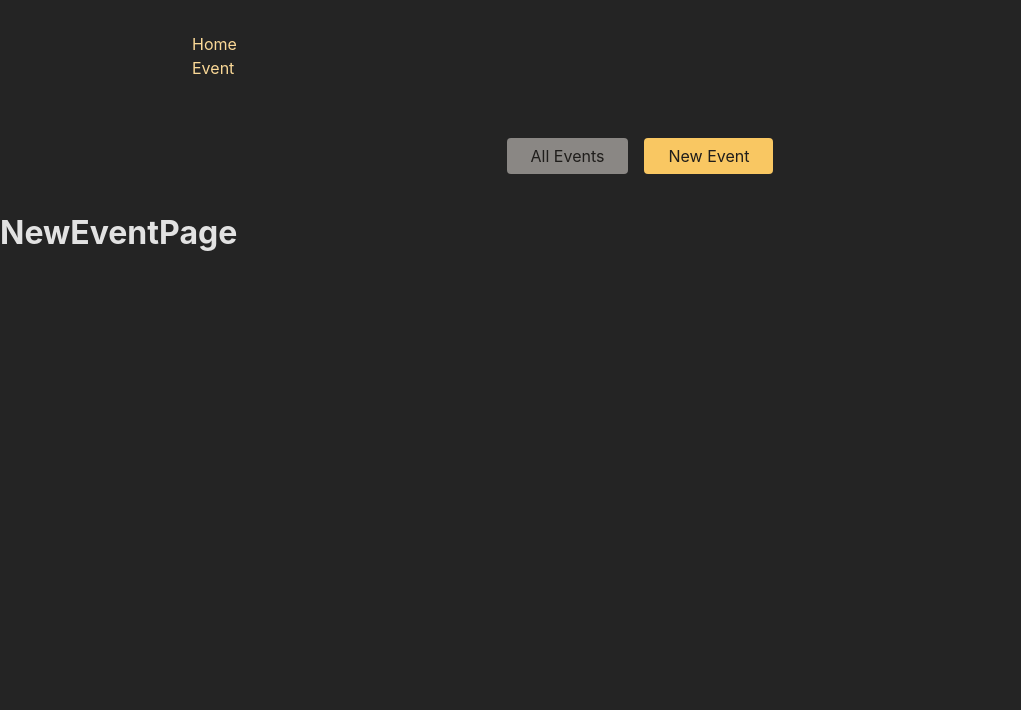
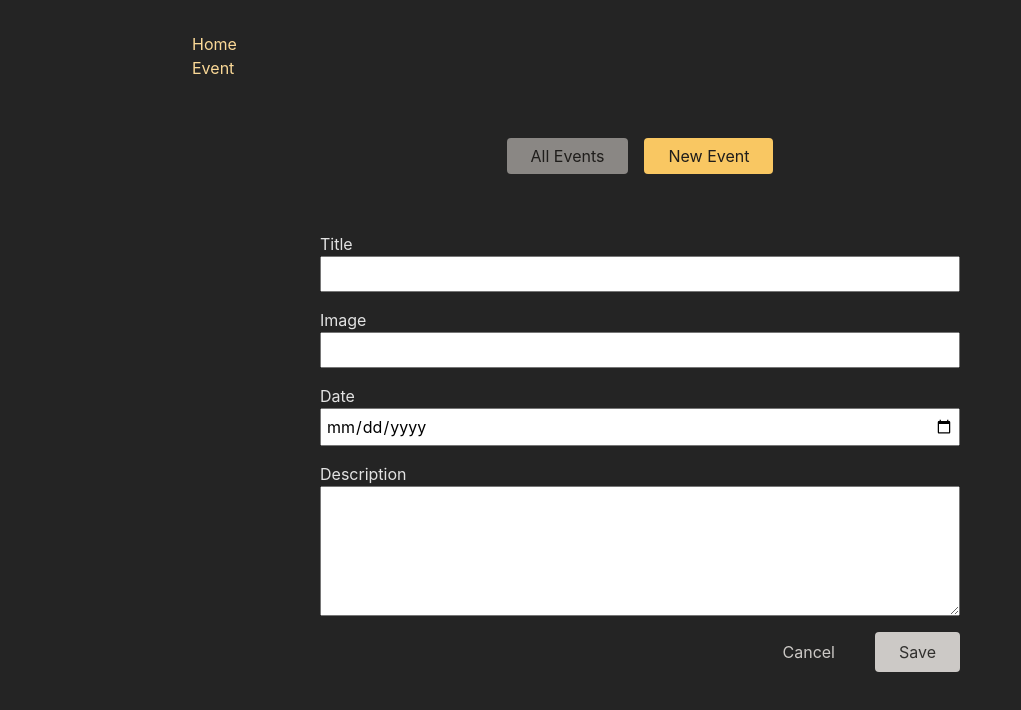
Before and after one commit to RishabhShah9771/EventWebApp, a React (Create React App) app in the folder frontend/: page /events/new in a window 1280 px wide. Shown: the top 710 px of the page, without its empty margins (0-1021 px from the left). Built offline with nearby package versions, Linux system fonts and the light colour scheme.

Commit message:
ActionHandlerUpdate

```diff
--- a/frontend/src/App.js
+++ b/frontend/src/App.js
@@ -7,7 +7,11 @@ import EventPage, { loaderHandler } from "./pages/EventPage";
 import EventDetail from "./pages/EventDetail";
 import EventsRoot from "./pages/EventsRoot";
 import ErrorPage from "./pages/Error";
-import { loaderHandler as loaderFromEventDetail } from "./pages/EventDetail";
+import {
+  loaderHandler as loaderFromEventDetail,
+  actionHandler as deleteEventActionHandler,
+} from "./pages/EventDetail";
+import { actionHandler as manipulateEventActionHandler } from "./components/EventForm";
 
 const router = createBrowserRouter([
   {
@@ -27,16 +31,26 @@ const router = createBrowserRouter([
           },
           {
             path: ":eventId",
+            id: "event-detail",
+            loader: loaderFromEventDetail,
             children: [
               {
-                path: ":eventId",
+                index: true,
                 element: <EventDetail />,
-                loader: loaderFromEventDetail,
+                action: deleteEventActionHandler,
               },
-              { path: ":eventId/edit", element: <EditEventPage /> },
+              {
+                path: "edit",
+                element: <EditEventPage />,
+                action: manipulateEventActionHandler,
+              },
             ],
           },
-          { path: "new", element: <NewEventPage /> },
+          {
+            path: "new",
+            element: <NewEventPage />,
+            action: manipulateEventActionHandler,
+          },
         ],
       },
     ],
--- a/frontend/src/components/EventForm.js
+++ b/frontend/src/components/EventForm.js
@@ -1,39 +1,125 @@
-import { useNavigate } from 'react-router-dom';
+import {
+  Form,
+  useActionData,
+  useNavigate,
+  useNavigation,
+  redirect,
+} from "react-router-dom";
 
-import classes from './EventForm.module.css';
+import classes from "./EventForm.module.css";
 
 function EventForm({ method, event }) {
   const navigate = useNavigate();
+  const navigation = useNavigation();
+  const actionData = useActionData();
+
+  const isSubmitting = navigation.state === "submitting";
   function cancelHandler() {
-    navigate('..');
+    navigate("..");
   }
 
   return (
-    <form className={classes.form}>
+    <Form method={method} className={classes.form}>
+      {actionData && actionData.errors && (
+        <ul>
+          {Object.values(actionData.errors).map((err) => (
+            <li key={err}>{err}</li>
+          ))}
+        </ul>
+      )}
       <p>
         <label htmlFor="title">Title</label>
-        <input id="title" type="text" name="title" required />
+        <input
+          id="title"
+          type="text"
+          name="title"
+          required
+          defaultValue={event ? event.title : ""}
+        />
       </p>
       <p>
         <label htmlFor="image">Image</label>
-        <input id="image" type="url" name="image" required />
+        <input
+          id="image"
+          type="url"
+          name="image"
+          required
+          defaultValue={event ? event.image : ""}
+        />
       </p>
       <p>
         <label htmlFor="date">Date</label>
-        <input id="date" type="date" name="date" required />
+        <input
+          id="date"
+          type="date"
+          name="date"
+          required
+          defaultValue={event ? event.date : ""}
+        />
       </p>
       <p>
         <label htmlFor="description">Description</label>
-        <textarea id="description" name="description" rows="5" required />
+        <textarea
+          id="description"
+          name="description"
+          rows="5"
+          required
+          defaultValue={event ? event.description : ""}
+        />
       </p>
       <div className={classes.actions}>
-        <button type="button" onClick={cancelHandler}>
+        <button type="button" onClick={cancelHandler} disabled={isSubmitting}>
           Cancel
         </button>
-        <button>Save</button>
+        <button disabled={isSubmitting}>
+          {isSubmitting ? "Submitting..." : "Save"}
+        </button>
       </div>
-    </form>
+    </Form>
   );
 }
 
 export default EventForm;
+
+export const actionHandler = async ({ request, params }) => {
+  const method = request.method;
+  const formData = await request.formData();
+  const eventData = {
+    title: formData.get("title"),
+    image: formData.get("image"),
+    date: formData.get("date"),
+    description: formData.get("description"),
+  };
+
+  let url = "http://localhost:8080/events";
+
+  if (method === "PATCH") {
+    const eventId = params.eventId;
+    url = "http://localhost:8080/events/" + eventId;
+  }
+
+  const response = await fetch(url, {
+    method: method,
+    headers: {
+      "Content-Type": "application/json",
+    },
+    body: JSON.stringify(eventData),
+  });
+
+  if (response.status === 422) {
+    return response;
+  }
+
+  if (!response.ok) {
+    throw new Response(
+      JSON.stringify({
+        message: "Could not fetch details for selected events",
+      }),
+      {
+        status: 500,
+        headers: { "Content-Type": "application/json" },
+      }
+    );
+  }
+  return redirect("/events");
+};
--- a/frontend/src/components/EventItem.js
+++ b/frontend/src/components/EventItem.js
@@ -1,9 +1,16 @@
-import { Link } from "react-router-dom";
+import { Link, useSubmit } from "react-router-dom";
 import classes from "./EventItem.module.css";
 
 function EventItem({ event }) {
+  const submit = useSubmit();
+
   function startDeleteHandler() {
-    // ...
+    const proceed = window.confirm(
+      " Are you sure you want to delete this event?"
+    );
+    if (proceed) {
+      submit(null, { method: "DELETE" });
+    }
   }
 
   return (
--- a/frontend/src/pages/EditEventPage.js
+++ b/frontend/src/pages/EditEventPage.js
@@ -1,9 +1,12 @@
+import { useRouteLoaderData } from "react-router-dom";
 import EventForm from "../components/EventForm";
 
 const EditEventPage = () => {
+  const data = useRouteLoaderData("event-detail");
+
   return (
     <>
-      <EventForm />
+      <EventForm event={data.event} method="PATCH" />
     </>
   );
 };
--- a/frontend/src/pages/EventDetail.js
+++ b/frontend/src/pages/EventDetail.js
@@ -1,7 +1,8 @@
-import { useLoaderData } from "react-router-dom";
+import { redirect, useRouteLoaderData } from "react-router-dom";
 import EventItem from "../components/EventItem";
 const EventDetail = () => {
-  const data = useLoaderData();
+  const data = useRouteLoaderData("event-detail");
+  // To access the higher level data, we can use the useRouteLoaderData hook and need to pass id to it so we can access the data from loader function.
   // The useLoaderData hook retrieves data loaded by the loader function in the route configuration.
   return (
     <>
@@ -27,3 +28,22 @@ export const loaderHandler = async ({ request, params }) => {
     return response;
   }
 };
+export const actionHandler = async ({ request, params }) => {
+  const response = await fetch(
+    "http://localhost:8080/events/" + params.eventId,
+    {
+      method: request.method,
+    }
+  );
+  if (!response.ok) {
+    throw new Response(
+      JSON.stringify(
+        { message: "Could not delete event" },
+        {
+          status: 500,
+        }
+      )
+    );
+  }
+  return redirect("/events");
+};
--- a/frontend/src/pages/NewEventPage.js
+++ b/frontend/src/pages/NewEventPage.js
@@ -1,8 +1,6 @@
+import EventForm from "../components/EventForm";
+
 const NewEventPage = () => {
-  return (
-    <>
-      <h1>NewEventPage</h1>
-    </>
-  );
+  return <EventForm method="POST" />;
 };
 export default NewEventPage;
```
Also changed, not shown: 1 other file (tests, documents, lock files or other folders).
